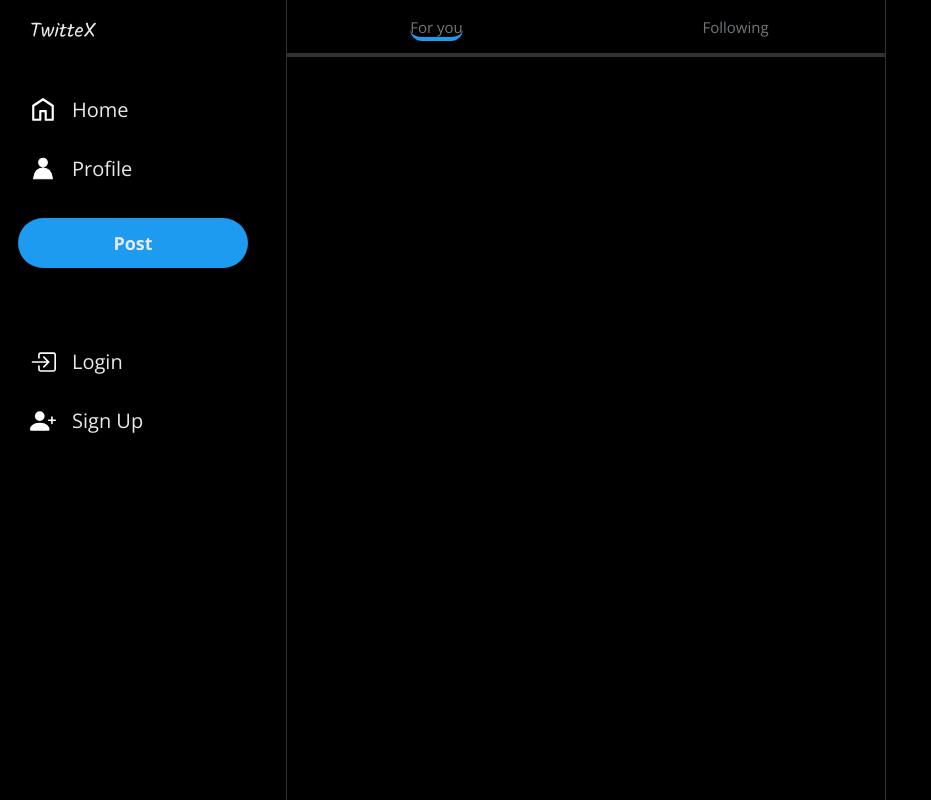
After one commit to lhern376/project-4-network, a Django app: page /home in a window 1280 px wide. The commit adds this page. Shown: the whole page, without its empty margins (0-931 px from the left). Run offline with Django 5.2, Linux system fonts and the light colour scheme; data comes from the database, SQL or seed files in the repository; both versions use the stored data as it was after the commit.

Commit message:
general updates

```diff
--- a/network/static/network/css/styles.css
+++ b/network/static/network/css/styles.css
@@ -10,6 +10,12 @@
 
 /* ---------------------------------------------- Main Styles */
 
+/* --------------- Home Styles */
+
+/* --------------- Explore Styles */
+
+/* --------------- Profile Styles */
+
 /* ---------------------------------------------- Media Queries */
 
 /* ---------------------------------------------- Override Styles */
@@ -20,16 +26,17 @@
 
 :root {
   /* variables */
-    --bg-color: black;
-    --bg-color-nav-link: hsl(0, 0%, 10%);
+  --bg-color: black; /* background color */
+  --bg-color-nav-link: hsl(0, 0%, 10%); /* background color hover */
   --bg-color-post-btn: rgb(29, 155, 240);
   --bg-color-post-btn-hover: rgb(26, 140, 216);
-    --f-color: rgb(231, 233, 234);
-    --b-color: rgb(47, 51, 54);
+  --f-color: rgb(231, 233, 234); /* font color */
+  --f-color-secondary: rgb(113, 118, 123);
+  --b-color: rgb(47, 51, 54); /* border color */
 
   /* root styles */
   font-size: 10px;
-    font-family: Arial, Helvetica, sans-serif;
+  font-family: "Open Sans", Arial, Helvetica, sans-serif;
   box-sizing: border-box;
 }
 
@@ -49,10 +56,6 @@ body {
   /*131rem*/
 
   display: flex;
-}
-
-main article:last-child {
-    width: 35rem;
 }
 
 /* ---------------------------------------------- Header Styles */
@@ -132,6 +135,7 @@ main article:last-child {
 
 /* needs higher specificity than '.nav-chunk-item a div' */
 .nav-chunk-item .site-logo {
+  font-family: "Kalam", Arial, Helvetica, sans-serif;
   padding: 1.2rem;
 }
 
@@ -139,9 +143,12 @@ main article:last-child {
 
 main {
   width: 105rem;
+
+  display: flex;
+  justify-content: space-between;
 }
 
-main article:first-child {
+main section:first-child {
   width: 59.8rem;
   min-height: 100vh;
 
@@ -149,4 +156,57 @@ main article:first-child {
   border-right: 1px solid var(--b-color);
 }
 
+main section:last-child {
+  width: 35rem;
+}
+
+.spacing {
+  height: 20rem;
+}
+
+.section-main article {
+  border-bottom: 1px solid var(--b-color);
+}
+
+/* --------------- Home Styles */
+
+.filter-post {
+  display: flex;
+}
+
+.filter-post a {
+  height: 5.3rem;
+  flex: 1;
+
+  display: flex;
+  justify-content: center;
+  align-items: center;
+}
+
+.filter-post a:hover {
+  background-color: var(--bg-color-nav-link);
+  cursor: pointer;
+
+  transition-property: background-color;
+  transition-duration: 0.2s;
+}
+
+.filter-post a div span {
+  font-size: 1.5rem;
+  color: var(--f-color-secondary);
+}
+
+.active-link {
+  border-bottom: 4px solid var(--bg-color-post-btn);
+
+  border-bottom-left-radius: 9999px;
+  border-bottom-right-radius: 9999px;
+  border-top-left-radius: 9999px;
+  border-top-right-radius: 9999px;
+}
+
+/* --------------- Explore Styles */
+
+/* --------------- Profile Styles */
+
 /* ---------------------------------------------- Media Queries */
--- a/network/templates/network/components/component_navigation.html
+++ b/network/templates/network/components/navigation.html
@@ -1,6 +1,6 @@
 {% comment 'Context' %}
 
-    user ('User' Model)
+    var: user, model: User
 
 
 {% endcomment %}
--- /dev/null
+++ b/network/templates/network/components/post.html
@@ -0,0 +1,8 @@
+{% comment 'Context' %}
+
+    var: user, model: User
+
+
+{% endcomment %}
+{% load static %}
+<div class="post"></div>
--- /dev/null
+++ b/network/templates/network/components/write_post.html
@@ -0,0 +1 @@
+<div class="write-post"></div>
--- a/network/templates/network/layout/layout_a.html
+++ b/network/templates/network/layout/layout_a.html
@@ -1,7 +1,6 @@
 {% extends "network/meta/base_a.html" %}
 {% comment 'Context' %}
 
-    replies ('Reply' Model)
 
 {% endcomment %}
 {% block body %}
@@ -9,22 +8,19 @@
         <header>
             <nav>
                 {% block nav %}
-                    {% include "network/components/component_navigation.html" %}
+                    {% include "network/components/navigation.html" %}
                 {% endblock nav %}
             </nav>
         </header>
         <main>
-            {% block main %}
-                <article>
-                    {% for reply in replies %}
-                        <div class="reply">
-                            <span>{{ reply.replier.username }}</span>·<span>{{ reply.reply_date }}</span>
-                            <div>{{ reply.reply_message }}</div>
-                        </div>
-                    {% endfor %}
-                </article>
-                <article></article>
-            {% endblock main %}
+            <section>
+                {% block section_main %}
+                {% endblock section_main %}
+            </section>
+            <section>
+                {% block section_aside %}
+                {% endblock section_aside %}
+            </section>
         </main>
         {% block footer %}
             <footer>
--- a/network/templates/network/meta/base_a.html
+++ b/network/templates/network/meta/base_a.html
@@ -15,14 +15,18 @@
     <head>
         <meta name="description" content="foo">
         <meta name="keywords" content="bar,baz">
+        <link rel="preconnect" href="https://fonts.googleapis.com">
+        <link rel="preconnect" href="https://fonts.gstatic.com" crossorigin>
+        <link href="https://fonts.googleapis.com/css2?family=Kalam&family=Open+Sans:wght@400;700&display=swap"
+              rel="stylesheet">
+        {% block css_files %}
+            <link href="{% static 'network/css/styles.css' %}" rel="stylesheet">
+        {% endblock css_files %}
         <title>
             {% block title %}
                 Social Network
             {% endblock title %}
         </title>
-        {% block css_files %}
-            <link href="{% static 'network/css/styles.css' %}" rel="stylesheet">
-        {% endblock css_files %}
     </head>
     <body>
         {% block body %}
--- /dev/null
+++ b/network/templates/network/render_template/home.html
@@ -0,0 +1,30 @@
+{% extends "network/layout/layout_a.html" %}
+{% comment 'Context' %}
+
+    var: posts, model: Reply
+
+{% endcomment %}
+{% block section_main %}
+    <div class="section-main">
+        <article>
+            <nav class="filter-post">
+                <a>
+                    <div>
+                        <span class="active-link">For you</span>
+                    </div>
+                </a>
+                <a>
+                    <div>
+                        <span>Following</span>
+                    </div>
+                </a>
+            </nav>
+        </article>
+        <article>{% include "network/components/write_post.html" %}</article>
+        {% for posts in posts %}
+            <article>{% include "network/components/post.html" %}</article>
+        {% empty %}
+        {% endfor %}
+        <div class="spacing"></div>
+    </div>
+{% endblock section_main %}
--- a/network/templates/network/render_template/index.html
+++ /dev/null
@@ -1 +0,0 @@
-{% extends "network/layout/layout_a.html" %}
--- a/network/urls.py
+++ b/network/urls.py
@@ -5,6 +5,9 @@ from . import views
 app_name = "network"
 urlpatterns = [
     path("", views.index, name="index"),
+    path("home", views.home, name="home"),
+    # path("<str:username>", views.profile, name="profile"),
+    # path("explore", views.explore, name="explore"),
     path("login", views.login_view, name="login"),
     path("logout", views.logout_view, name="logout"),
     path("register", views.register, name="register"),
--- a/network/views.py
+++ b/network/views.py
@@ -20,12 +20,17 @@ from .models import User, Reply
 
 
 def index(request):
+    return HttpResponseRedirect(reverse("network:home"))
 
-    all_replies = Reply.objects.all()
 
-    context = {"replies": all_replies}
-    # return render(request, "network/index.html", context)
-    return render(request, "network/render_template/index.html", context)
+def home(request):
+    # NOTE:
+    # - pending: paginate | limit entries (e.g. 20 + infinite scrolling)
+
+    all_posts = Reply.objects.all()
+
+    context = {"posts": all_posts}
+    return render(request, "network/render_template/home.html", context)
 
 
 def login_view(request):
```
Also changed, not shown: db.sqlite3, 1 other file. Lines whose indentation alone changed are shown as unchanged.
